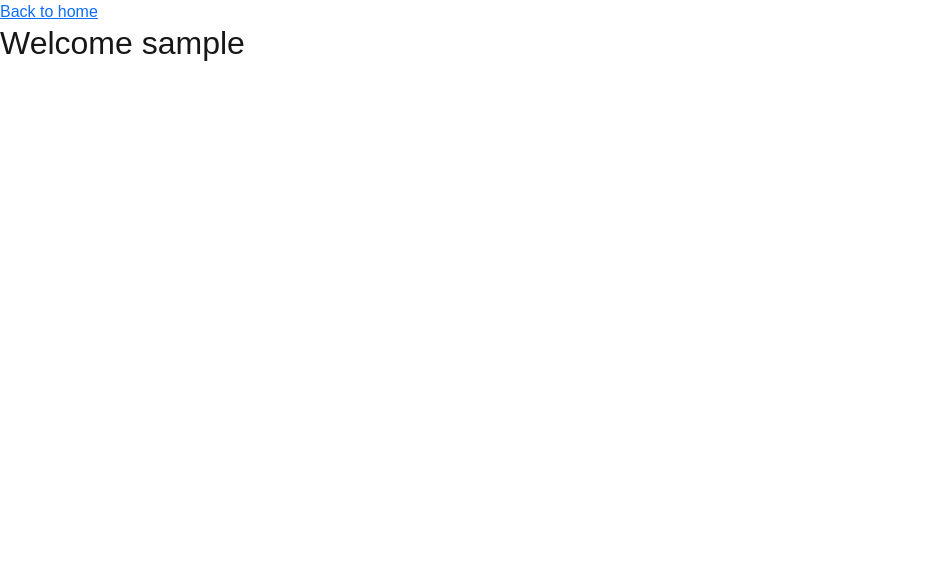
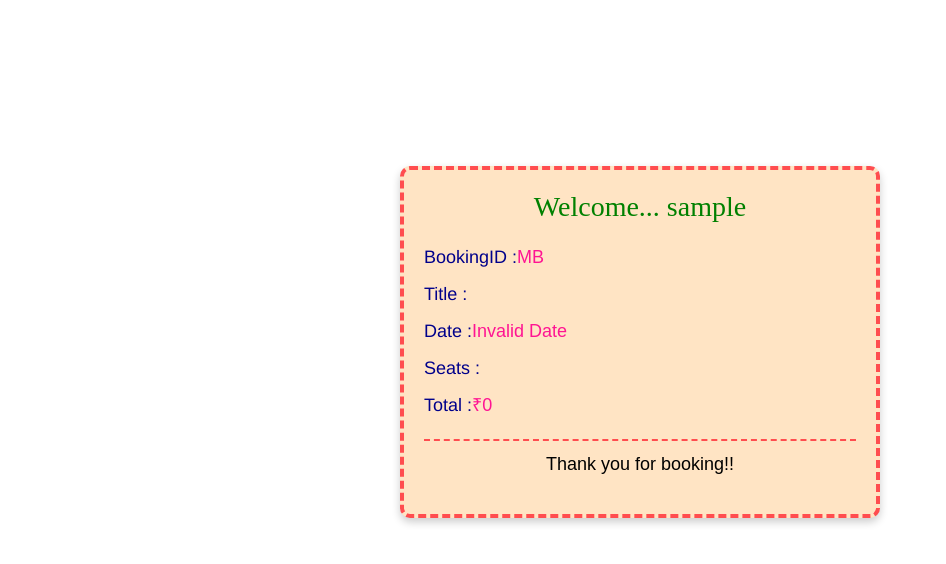
Before and after one commit to Hariharaselvi97/music-concert, a Next.js app: page /profile in a window 1280 px wide. Shown: the top 564 px of the page, without its empty margins (0-946 px from the left). Built offline with nearby package versions, Linux system fonts and the light colour scheme; sample sign-in values are in the browser's storage.

Commit message:
title,username,date of event,price everything shown in profilepage

```diff
--- a/app/actions/booking.ts
+++ b/app/actions/booking.ts
@@ -2,6 +2,9 @@
 
 import {Booking} from "@/modals/Booking";
 import {Connectdb} from "@/lib/mongodb";
+// import { sendBookingEmail } from "@/lib/sendEmail";
+import { v4 as uuidv4 } from "uuid";
+
 
 export async function getBookedSeats() {
   await Connectdb();
@@ -11,17 +14,29 @@ export async function getBookedSeats() {
 
 export async function bookTickets(
   seats: string[],
-  totalAmount: number
+  totalAmount: number,
+  email: string,
+
 ) {
   await Connectdb();
 
+  const bookingId = uuidv4();
+
   const booking = await Booking.create({
+    bookingId,
     seats,
     totalAmount,
+    email,
   });
+  // await sendBookingEmail({
+  //   to: email,
+  //   bookingId,
+  //   seats,
+  //   totalAmount,
+  // });
 
   return {
     success: true,
-    bookingId: booking._id.toString(),
+    bookingId,
   };
 }
--- a/app/artist/page.tsx
+++ b/app/artist/page.tsx
@@ -38,9 +38,15 @@ export default async function Artist(){
               ₹{e.ticketprice}
             </p>
 
-          <Link href="/booking" className="nav-link book">
+          {/* <Link href="/booking" className="nav-link book">
           Book Now
-          </Link>
+          </Link> */}
+      <Link
+  href={`/booking?title=${e.title}&date=${e.date}`}
+  className="nav-link book"
+>
+  Book Now
+</Link>
           </div>
         </div>
       </div>
--- a/app/booking/booking.css
+++ b/app/booking/booking.css
@@ -1,14 +1,20 @@
 .container {
   max-width: 700px;
   margin: auto;
-  background-color: white;
+  background-color:rgb(238, 205, 165);
+  border-radius: 10px;
   margin-top: 40px;
 }
 
 .section {
-  margin-bottom: 20px;
+  margin-top: 40px;
+  margin-left: 20px;
 }
+.section h5{
+      text-align: center;
+      color: brown;
 
+}
 .seats {
   display: flex;
   flex-wrap: wrap;
@@ -16,19 +22,31 @@
 }
 
 .seat {
-  width: 35px;
-  height: 30px;
+  width: 55px;
+  height: 35px;
   border: none;
-  background: #d3d3d3;
+  background: white;
   border-radius: 6px;
   cursor: pointer;
+
 }
 
 .seat:hover {
-  background: #a9a9a9;
+  background:rgb(103, 212, 103);
 }
 
 .seat.selected {
   background: #28a745;
   color: white;
+
 }
+.bookbut{
+  margin-left: 280px;
+  margin-top: 20px;
+}
+.pro{
+    color: white;
+    margin-left: 1200px;
+    font-size: 22px;
+    text-decoration: none;
+}
--- a/app/booking/page.tsx
+++ b/app/booking/page.tsx
@@ -2,13 +2,17 @@
 import { useState,useEffect } from "react";
 import { bookTickets, getBookedSeats } from "../actions/booking";
 import './booking.css'
-
-
+import { v4 as uuidv4 } from 'uuid';
+import { useSearchParams } from "next/navigation";
+import Link from "next/link";
 
 
 
 export default function Booking(){
 
+ const searchParams = useSearchParams();
+const eventTitle = searchParams.get("title");
+const eventDate = searchParams.get("date");
    type Seat={
       seat:string,
       price:number,
@@ -41,10 +45,9 @@ export default function Booking(){
 
 const [selectedSeats, setSelectedSeats] = useState<Seat[]>([]);
   const [bookedSeats, setBookedSeats] = useState<string[]>([]);
+   const [modalMessage, setModalMessage] = useState({ type: "", text: "" });
+    const [email, setEmail] = useState("");
 
-    const [modalMessage, setModalMessage] = useState({ type: "", text: "" });
-
-  const [showModal, setShowModal] = useState(false);
 
    useEffect(() => {
     getBookedSeats().then(setBookedSeats);
@@ -61,36 +64,66 @@ const [selectedSeats, setSelectedSeats] = useState<Seat[]>([]);
   };
 
   const totalAmount = selectedSeats.reduce((sum, s) => sum + s.price, 0);
+ const bookingId = uuidv4();
+ const handleBooking = async () => {
 
-  const handleBooking = async () => {
     if (selectedSeats.length === 0) {
-      alert("Select seats first");
+      alert("Select seats first!");
       return;
     }
 
-    await bookTickets(
-      selectedSeats.map((s) => s.seat),
-      totalAmount
-    );
+    try {
 
-    setShowModal(true);
-    setBookedSeats((prev) => [
-      ...prev,
-      ...selectedSeats.map((s) => s.seat),
-    ]);
-    setSelectedSeats([]);
+      //   await bookTickets(
+      //   selectedSeats.map((s) => s.seat),
+      //   totalAmount,
+      //   email,
+
+      // );
+
+       localStorage.setItem("eventTitle", eventTitle || "");
+       localStorage.setItem("eventDate", eventDate || "");
+
+       localStorage.setItem("bookingId", bookingId);
+
+       localStorage.setItem("selectedSeats",JSON.stringify(selectedSeats.map((s) => s.seat)) );
+       localStorage.setItem( "totalAmount", totalAmount.toString() );
+
+
+
+
+      setShowModal(true);
+      setBookedSeats(prev => [...prev, ...selectedSeats.map(s => s.seat)]);
+      setSelectedSeats([]);
+    } catch (error) {
+      console.error(error);
+      alert("Booking failed. Try again.");
+    }
+
+
   };
 
 
+   const [showModal, setShowModal] = useState(false);
+  const closeModal=()=> setShowModal(false);
+
+
+
+
    return(
+     <>
+       {/* <h2>{eventTitle}</h2>
+      <p>{new Date(eventDate!).toDateString()}</p> */}
+        <div className='back'> <Link href="/" className='pro'>Back to home</Link></div>
+
      <div className="container">
-      <h2 className="text-center"> Select Your Seats</h2>
+      <h2 style={{textAlign:"center",fontFamily:"cursive",color:"green"}}> Select Your Seats</h2>
 
      {Object.entries(seatData).map(([type, data]) => (
         <div key={type} className="section">
-          <h4>
+          <h5>
             {type.toUpperCase()} – ₹{data.price}
-          </h4>
+           </h5>
           <div className="seats">
             {data.seats.map((seat) => (
               <button
@@ -110,16 +143,13 @@ const [selectedSeats, setSelectedSeats] = useState<Seat[]>([]);
 
       <hr />
 
-      <h5>Selected Seats:</h5>
-      <p>
-        {selectedSeats.map((s) => s.seat).join(", ") || "None"}
-      </p>
+      <h5 style={{textAlign:"center"}}>Selected Seats: {selectedSeats.map((s) => s.seat).join(", ") || "None"}</h5>
 
-      <h4>Total: ₹{totalAmount}</h4>
+      <h5 style={{textAlign:"center"}}>Total: ₹{totalAmount}</h5>
 
-      <button className="btn btn-success" onClick={handleBooking}>Book Tickets</button>
+      <button className="btn btn-success bookbut" onClick={handleBooking} >Book Tickets</button>
 
-    {showModal && (
+    {/* {showModal && (
         <div className="modal fade show d-block"style={{ position: "fixed", top: 0, left: 0, width: "100%", height: "100%" }}>
           <div className="modal-dialog modal-dialog-centered">
             <div className="modal-content">
@@ -136,7 +166,22 @@ const [selectedSeats, setSelectedSeats] = useState<Seat[]>([]);
             </div>
           </div>
         </div>
-      )}
+      )} */}
+       {showModal && (
+        <div className="modal show d-block" style={{ position: "fixed", top: 0, left: 0, width: "100%", height: "100%" }}>
+          <div className="modal-dialog modal-dialog-centered">
+            <div className="modal-content">
+              <div className="modal-body" >
+                <h4 style={{ marginTop: "10px" ,color:"green",textAlign:"center"}}>Booked Successfully 🎉</h4>
+              </div>
+              <div className="modal-footer">
+                <button className="btn btn-secondary" onClick={closeModal}>Close</button>
+              </div>
+            </div>
+          </div>
+        </div>
+    )}
     </div>
+    </>
   );
 }
--- a/app/navbar/page.tsx
+++ b/app/navbar/page.tsx
@@ -43,7 +43,7 @@ export default function Navbar(){
 
 
 
-<nav className="navbar navbar-expand-lg navbar-dark ">
+<nav className="navbar navbar-expand-lg navbar-dark  ">
   <div className="container-fluid">
     <p style={{color:"white",fontSize:"30px",marginTop:"10px"}}><FaMusic /></p>
     <Link href="/" className="navbar-brand">
--- a/app/profile/page.tsx
+++ b/app/profile/page.tsx
@@ -22,23 +22,79 @@ const router = useRouter();
       const [profile, setProfile] = useState<any>({
     username: "",
     email: "",})
+    const [selectedSeats, setSelectedSeats] = useState<string[]>([]);
+  const [totalAmount, setTotalAmount] = useState<number>(0);
+  const [bookingId, setBookingId] = useState<string>("");
+  const [eventTitle, setEventTitle] = useState<string>("");
+const [eventDate, setEventDate] = useState<string>("");
+
 
      useEffect(() => {
   const name = localStorage.getItem("username") || "";
   const userEmail = localStorage.getItem("email") || "";
+
+   setEventTitle(localStorage.getItem("eventTitle") || "");
+  setEventDate(localStorage.getItem("eventDate") || "");
+
+   const seats = JSON.parse(
+      localStorage.getItem("selectedSeats") || "[]"
+    );
+
+    const total = Number(
+      localStorage.getItem("totalAmount") || 0
+    );
+
+    const id = localStorage.getItem("bookingId") || "";
+    setBookingId(id);
+
     setProfile((prev: any) => ({
     ...prev,
     username: name,
     email: userEmail
   }));
+
+     setSelectedSeats(seats);
+  setTotalAmount(total);
+
+
   }, []);
     return(
+
         <>
-            <div className='back'> <Link href="/" className='pro'>Back to home</Link></div>
+         <div className='back'> <Link href="/" className='pro'>Back to home</Link></div>
 
-      <div>
-        <h2>Welcome {profile.username}</h2>
+       <div className="ticket">
+      <div className="ticket-header">
+        <h3 style={{color:"green",fontFamily:"cursive"}}>Welcome... {profile.username}</h3>
+
       </div>
+      <div className="ticket-body">
+         <div className="ticket-row">
+          <span className="label">BookingID : </span>
+          <span className="value">{"MB" + bookingId.slice(0, 8)}</span>
+        </div>
+         <div className="ticket-row">
+          <span className="label">Title : </span>
+          <span className="value">{eventTitle}</span>
+        </div>
+         <div className="ticket-row">
+          <span className="label">Date : </span>
+          <span className="value">{new Date(eventDate).toDateString()}</span>
+        </div>
+        <div className="ticket-row">
+          <span className="label">Seats : </span>
+          <span className="value">{selectedSeats.join(', ')}</span>
+        </div>
+        <div className="ticket-row">
+          <span className="label">Total : </span>
+          <span className="value">₹{totalAmount}</span>
+        </div>
+      </div>
+      <div className="ticket-footer">
+        <p>Thank you for booking!!</p>
+      </div>
+    </div>
+
       </>
     )
 }
--- a/app/profile/profile.css
+++ b/app/profile/profile.css
@@ -0,0 +1,54 @@
+*{
+    margin: 0;
+    padding: 0;
+}
+.pro{
+    color: white;
+    margin-left: 1200px;
+    font-size: 22px;
+    text-decoration: none;
+}
+.ticket {
+  width: 480px;
+  margin: 20px auto;
+  border: 4px dashed #ff4d4f;
+  border-radius: 10px;
+  padding: 20px;
+  background-color: bisque;
+  font-family: 'Arial', sans-serif;
+  box-shadow: 0 4px 8px rgba(0,0,0,0.2);
+  margin-top: 100px;
+}
+
+.ticket-header {
+  text-align: center;
+  margin-bottom: 15px;
+}
+
+.ticket-body {
+  margin-bottom: 15px;
+}
+
+.ticket-row {
+  display: flex;
+  padding: 5px 0;
+  font-size: 18px;
+}
+
+.label {
+
+  color: darkblue;
+  font-family:'Franklin Gothic Medium', 'Arial Narrow', Arial, sans-serif
+}
+
+.value {
+  color:deeppink;
+}
+
+.ticket-footer {
+  text-align: center;
+  font-size: 18px;
+  color: black;
+  border-top: 2px dashed #ff4d4f;
+  padding-top: 10px;
+}
--- /dev/null
+++ b/lib/sendEmail.ts
@@ -0,0 +1,36 @@
+// import nodemailer from "nodemailer";
+
+// export async function sendBookingEmail({
+//   to,
+//   bookingId,
+//   seats,
+//   totalAmount,
+// }: {
+//   to: string;
+//   bookingId: string;
+//   seats: string[];
+//   totalAmount: number;
+// }) {
+//   const transporter = nodemailer.createTransport({
+//     service: "gmail",
+//     auth: {
+//       user: process.env.EMAIL_USER,
+//       pass: process.env.EMAIL_PASS,
+//     },
+//   });
+
+//   const mailOptions = {
+//     from: `"Concert Booking" <${process.env.EMAIL_USER}>`,
+//     to,
+//     subject: "🎟️ Booking Confirmation",
+//     html: `
+//       <h2>Booking Successful 🎉</h2>
+//       <p><b>Booking ID:</b> ${bookingId}</p>
+//       <p><b>Seats:</b> ${seats.join(", ")}</p>
+//       <p><b>Total Amount:</b> ₹${totalAmount}</p>
+//       <p>Enjoy the concert 🎶</p>
+//     `,
+//   };
+
+//   await transporter.sendMail(mailOptions);
+// }
--- a/package.json
+++ b/package.json
@@ -13,13 +13,16 @@
     "bootstrap": "^5.3.8",
     "mongoose": "^9.0.1",
     "next": "16.0.7",
+    "nodemailer": "^7.0.11",
     "react": "19.2.0",
     "react-dom": "19.2.0",
-    "react-icons": "^5.5.0"
+    "react-icons": "^5.5.0",
+    "uuid": "^13.0.0"
   },
   "devDependencies": {
     "@tailwindcss/postcss": "^4",
     "@types/node": "^20",
+    "@types/nodemailer": "^7.0.4",
     "@types/react": "^19",
     "@types/react-dom": "^19",
     "eslint": "^9",
```
Also changed, not shown: 1 other file (tests, documents, lock files or other folders).
